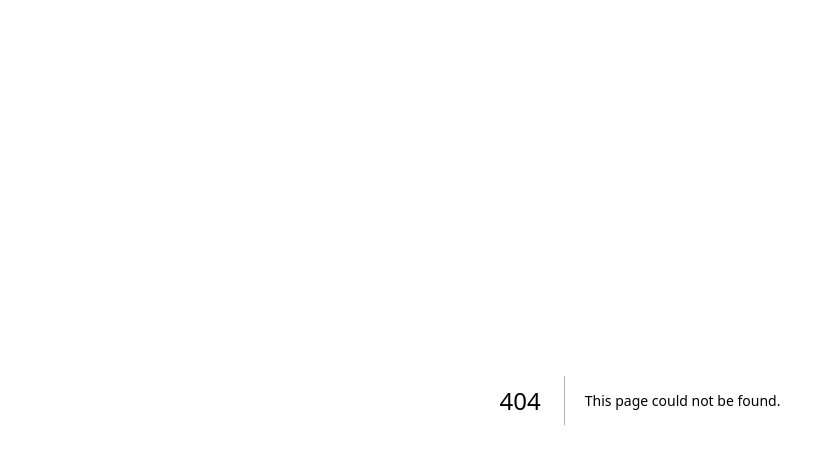
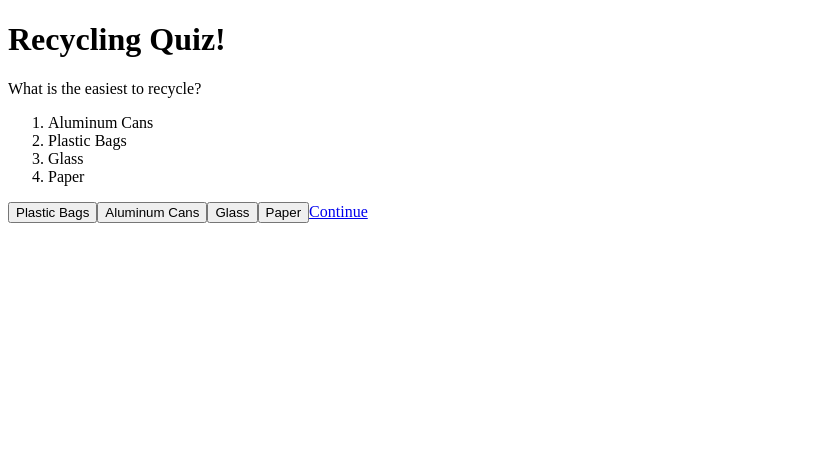
Before and after one commit to alemunden/Trash-Scavengers, a Next.js app: page /Quiz in a window 1280 px wide. Before the commit this address had no page. Shown: the top 464 px of the page, without its empty margins (0-835 px from the left). Built offline with nearby package versions, Linux system fonts and the light colour scheme.

Commit message:
setting up quiz page and links

```diff
--- /dev/null
+++ b/pages/Quiz.js
@@ -0,0 +1,31 @@
+import Head from "next/head";
+import Image from "next/image";
+import styles from "@/styles/Home.module.css";
+import QuestionOne from "./questions/QuestionOne";
+import QuestionTwo from "./questions/QuestionTwo";
+import QuestionThree from "./questions/QuestionThree";
+import QuestionFour from "./questions/QuestionFour";
+import Link from "next/link";
+
+export default function Quiz() {
+  return (
+      <main>
+        <h1>Recycling Quiz!</h1>
+        <p>What is the easiest to recycle?</p>
+        <ol>
+          <li>Aluminum Cans</li>
+          <li>Plastic Bags</li>
+          <li>Glass</li>
+          <li>Paper</li>
+        </ol>
+        <QuestionOne/>
+        <QuestionTwo/>
+        <QuestionThree/>
+        <QuestionFour/>
+        <Link href={{
+            pathname: '/QuizTwo',
+            query: {points: '5 Points'}
+        }}>Continue</Link>
+      </main>
+  );
+}
--- a/pages/questions/QuestionOne.js
+++ b/pages/questions/QuestionOne.js
@@ -8,6 +8,8 @@ export default function QuestionOne() {
         setData("Correct Answer!")
     }
 
+    let points = 0
+
     return(
         <>
             <AnswerOne questionToAnswer={data}/>
```
Also changed, not shown: pages/QuizTwo.js (added, +12 -0 lines), pages/index.js (+1 -11 lines).
